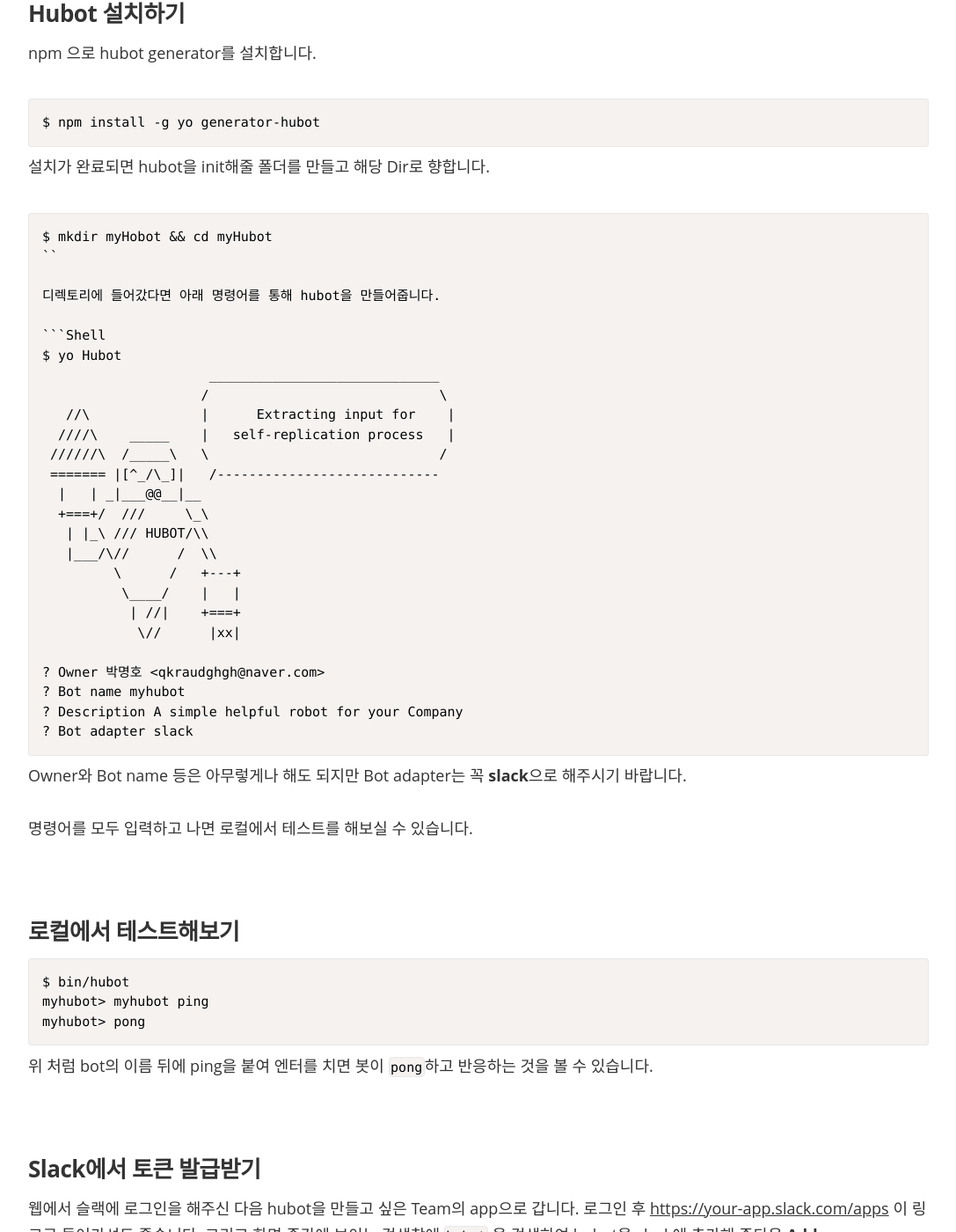
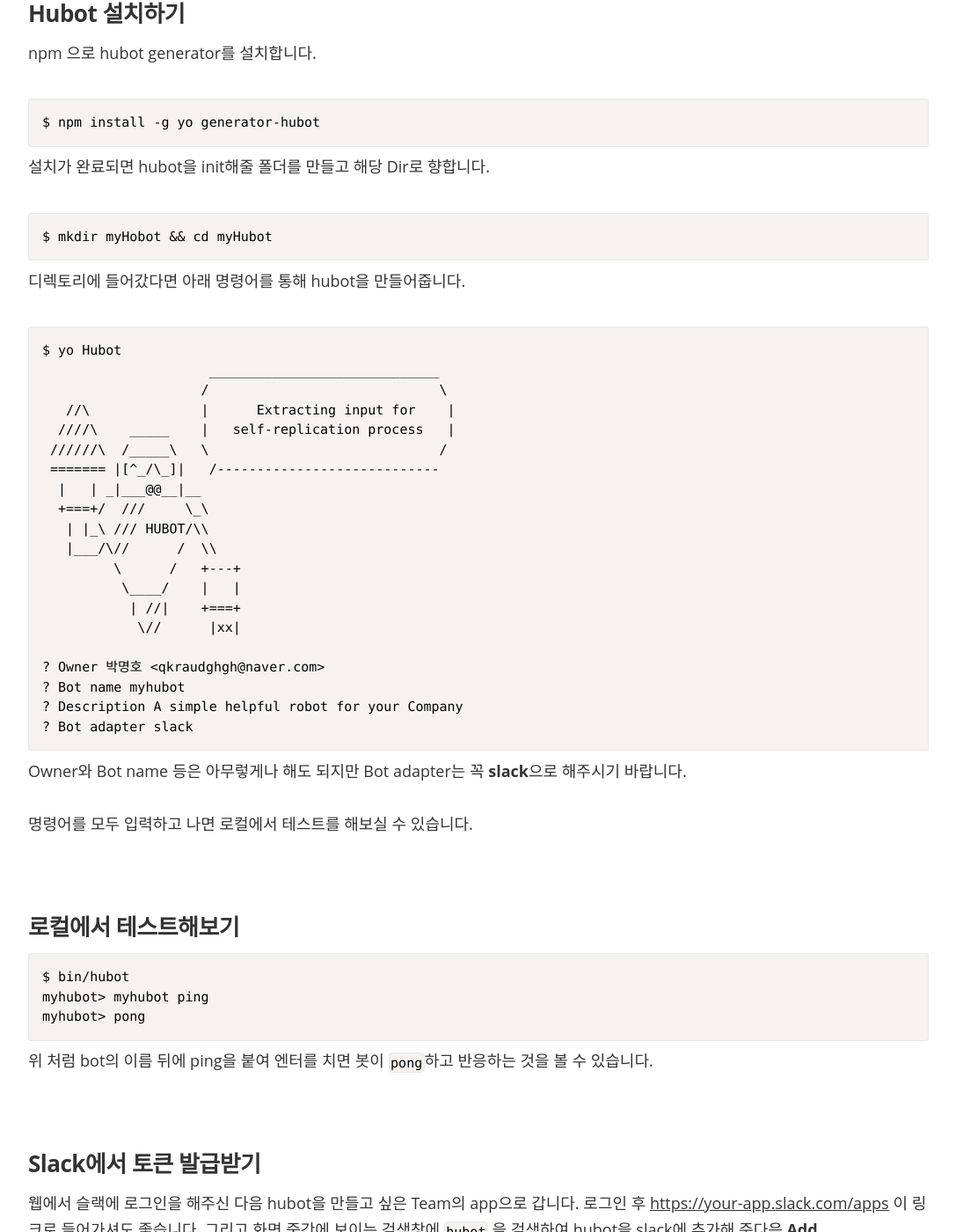
Before and after one commit to qkraudghgh/qkraudghgh.github.io, a Jekyll site: the page built from _posts/2016-07-16-hubot-slack.md, in a window 1280 px wide and 1400 px high, scrolled down 1911 px. Shown: the whole window at 88% size, without its empty margins (96-1183 px from the left). Built offline with Jekyll 4.4.1, drawn with Linux system fonts in a browser that asks for light colours; nearby versions of some CDN libraries; some web fonts are replaced; comment, search, counter and statistics services are not loaded; some of the changed text lies outside the part shown.

Commit message:
오타수정

````diff
--- a/_posts/2016-07-16-hubot-slack.md
+++ b/_posts/2016-07-16-hubot-slack.md
@@ -63,7 +63,7 @@
 
 ```Shell
 $ mkdir myHobot && cd myHubot
-``
+```
 
 디렉토리에 들어갔다면 아래 명령어를 통해 hubot을 만들어줍니다.
 
@@ -151,7 +151,7 @@
 - heroku toolbelt에서 해당 dyno에 연결되지 않은 경우
 
 ```Shell
-heroku git:remote -a your-dyno-name
+$ heroku git:remote -a your-dyno-name
 ```
 
 해당 명령어를 통해 git과 heroku dyno를 remote 시켜줍니다.
````
